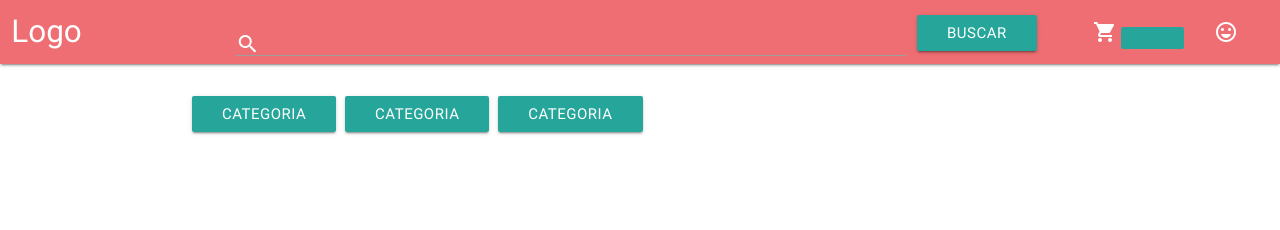
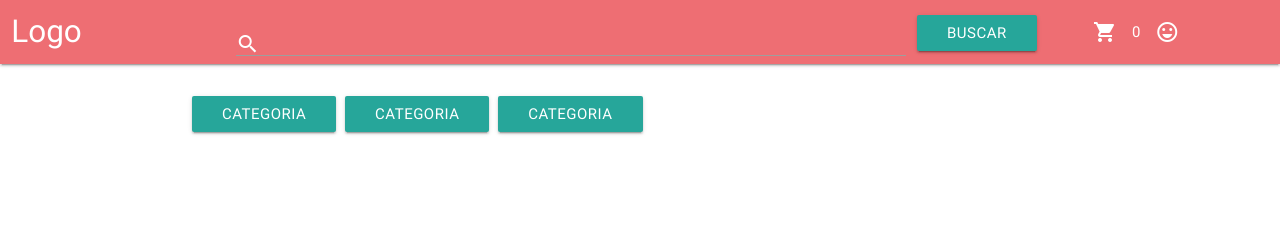
Before and after one commit to cristy22mx/shop-laboratoria, a plain HTML site: page index.html in a window 1280 px wide. Shown: the top 230 px of the page. Drawn offline with nearby package versions, Linux system fonts and the light colour scheme; no server answers.

Commit message:
fixed car counter

```diff
--- a/index.html
+++ b/index.html
@@ -30,7 +30,14 @@
             </div>
 
             <ul id="nav-mobile" class="right hide-on-med-and-down col m2">
-                <li><a href="checkout.html"><i class="material-icons">shopping_cart<span class="new badge">0</span></i></a></li>
+                <li>
+                    <a href="checkout.html">
+                        <i class="material-icons">shopping_cart</i>
+                    </a>
+                </li>
+                <li>
+                    <span id="items-counter">0</span>
+                </li>
                 <li><a href=""><i class="material-icons">sentiment_very_satisfied</i></a></li>
 
             </ul>
```
